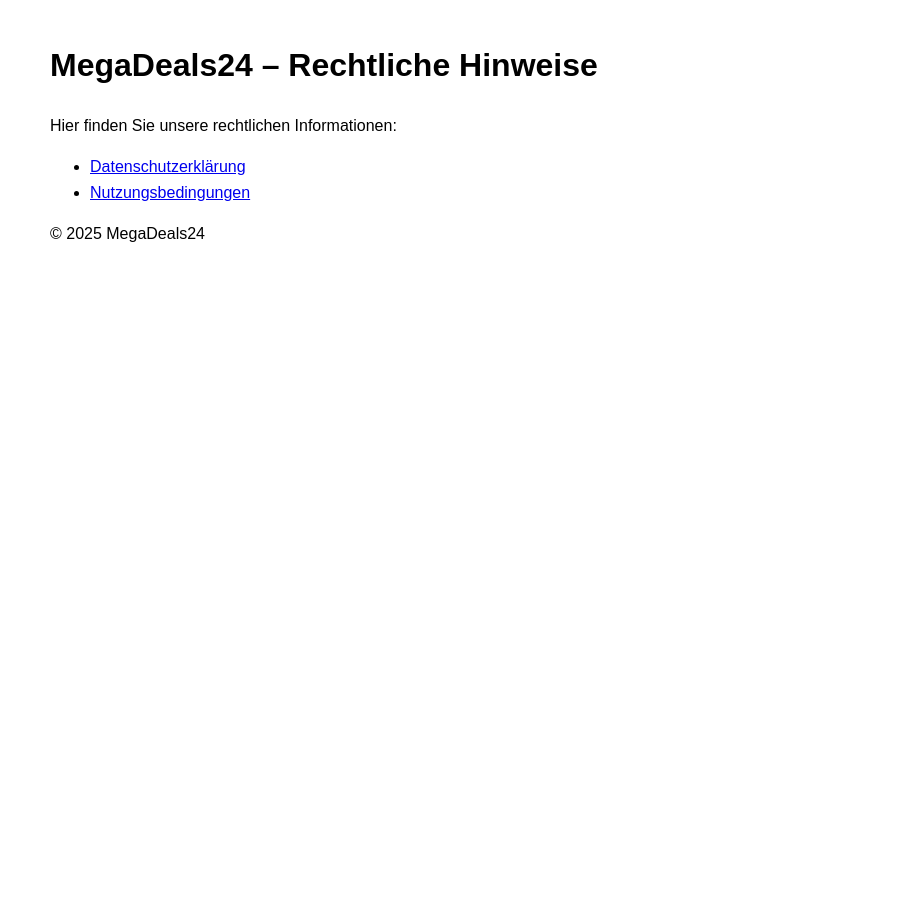
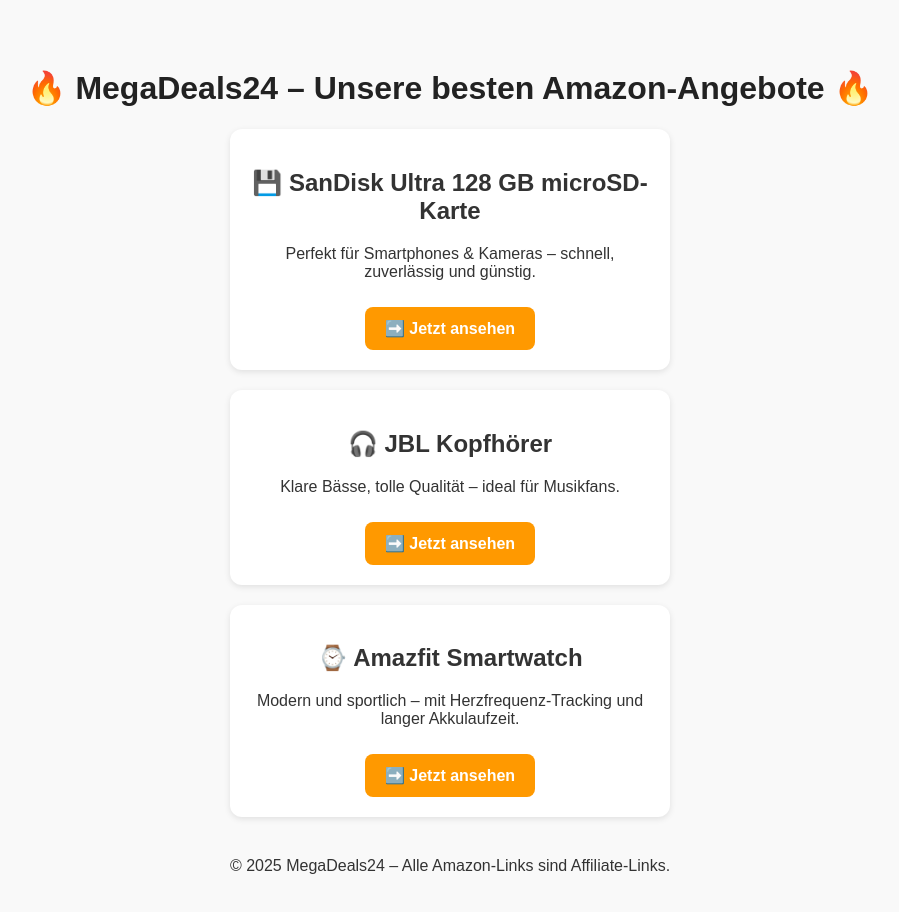
Before and after one commit to lilokissx1-crypto/megadeals-legal, a plain HTML site: page index.html in a window 1280 px wide. Shown: the whole page, without its empty margins (190-1089 px from the left). Before the commit the page ends 800 px from the top, so only its background shows below. Drawn offline with Linux system fonts and the light colour scheme.

Commit message:
Update index.html

```diff
--- a/index.html
+++ b/index.html
@@ -1,17 +1,61 @@
-<!doctype html>
+<!DOCTYPE html>
 <html lang="de">
 <head>
-  <meta charset="utf-8">
-  <meta name="viewport" content="width=device-width, initial-scale=1">
-  <title>MegaDeals24 – Rechtliches</title>
+  <meta charset="UTF-8">
+  <meta name="viewport" content="width=device-width, initial-scale=1.0">
+  <title>MegaDeals24 – Top Amazon Angebote</title>
+  <style>
+    body {
+      font-family: Arial, sans-serif;
+      background: #f9f9f9;
+      text-align: center;
+      padding: 40px;
+      color: #333;
+    }
+    h1 { color: #222; }
+    .deal {
+      background: white;
+      border-radius: 12px;
+      box-shadow: 0 2px 6px rgba(0,0,0,0.1);
+      margin: 20px auto;
+      padding: 20px;
+      width: 90%;
+      max-width: 400px;
+    }
+    a {
+      display: inline-block;
+      background: #ff9900;
+      color: white;
+      padding: 12px 20px;
+      border-radius: 8px;
+      text-decoration: none;
+      font-weight: bold;
+      margin-top: 10px;
+    }
+    a:hover { background: #e68a00; }
+  </style>
 </head>
-<body style="font-family:Arial,sans-serif;max-width:800px;margin:40px auto;line-height:1.6">
-  <h1>MegaDeals24 – Rechtliche Hinweise</h1>
-  <p>Hier finden Sie unsere rechtlichen Informationen:</p>
-  <ul>
-    <li><a href="datenschutz.html">Datenschutzerklärung</a></li>
-    <li><a href="nutzungsbedingungen.html">Nutzungsbedingungen</a></li>
-  </ul>
-  <p>© 2025 MegaDeals24</p>
+<body>
+  <h1>🔥 MegaDeals24 – Unsere besten Amazon-Angebote 🔥</h1>
+
+  <div class="deal">
+    <h2>💾 SanDisk Ultra 128 GB microSD-Karte</h2>
+    <p>Perfekt für Smartphones & Kameras – schnell, zuverlässig und günstig.</p>
+    <a href="DEIN-AMAZON-LINK-1" target="_blank" rel="nofollow">➡️ Jetzt ansehen</a>
+  </div>
+
+  <div class="deal">
+    <h2>🎧 JBL Kopfhörer</h2>
+    <p>Klare Bässe, tolle Qualität – ideal für Musikfans.</p>
+    <a href="DEIN-AMAZON-LINK-2" target="_blank" rel="nofollow">➡️ Jetzt ansehen</a>
+  </div>
+
+  <div class="deal">
+    <h2>⌚ Amazfit Smartwatch</h2>
+    <p>Modern und sportlich – mit Herzfrequenz-Tracking und langer Akkulaufzeit.</p>
+    <a href="DEIN-AMAZON-LINK-3" target="_blank" rel="nofollow">➡️ Jetzt ansehen</a>
+  </div>
+
+  <p style="margin-top:40px;">© 2025 MegaDeals24 – Alle Amazon-Links sind Affiliate-Links.</p>
 </body>
 </html>
```
